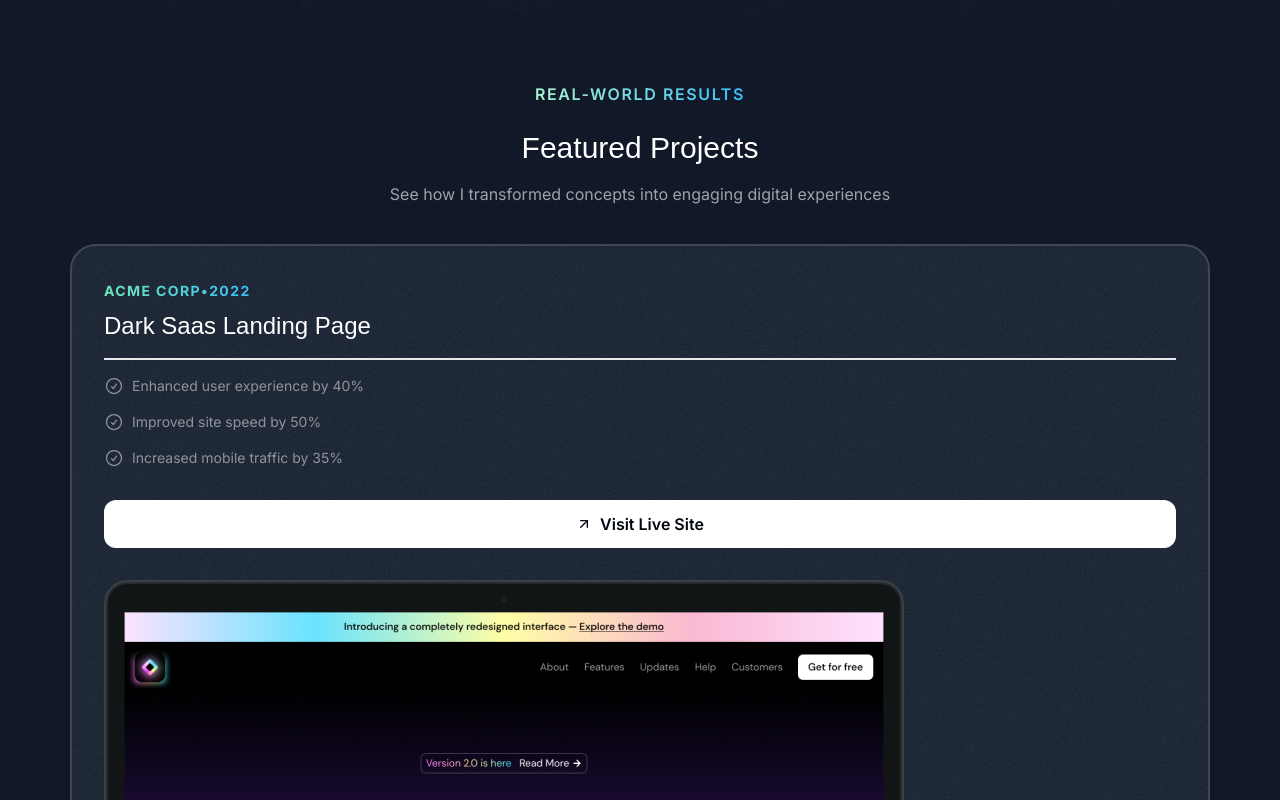
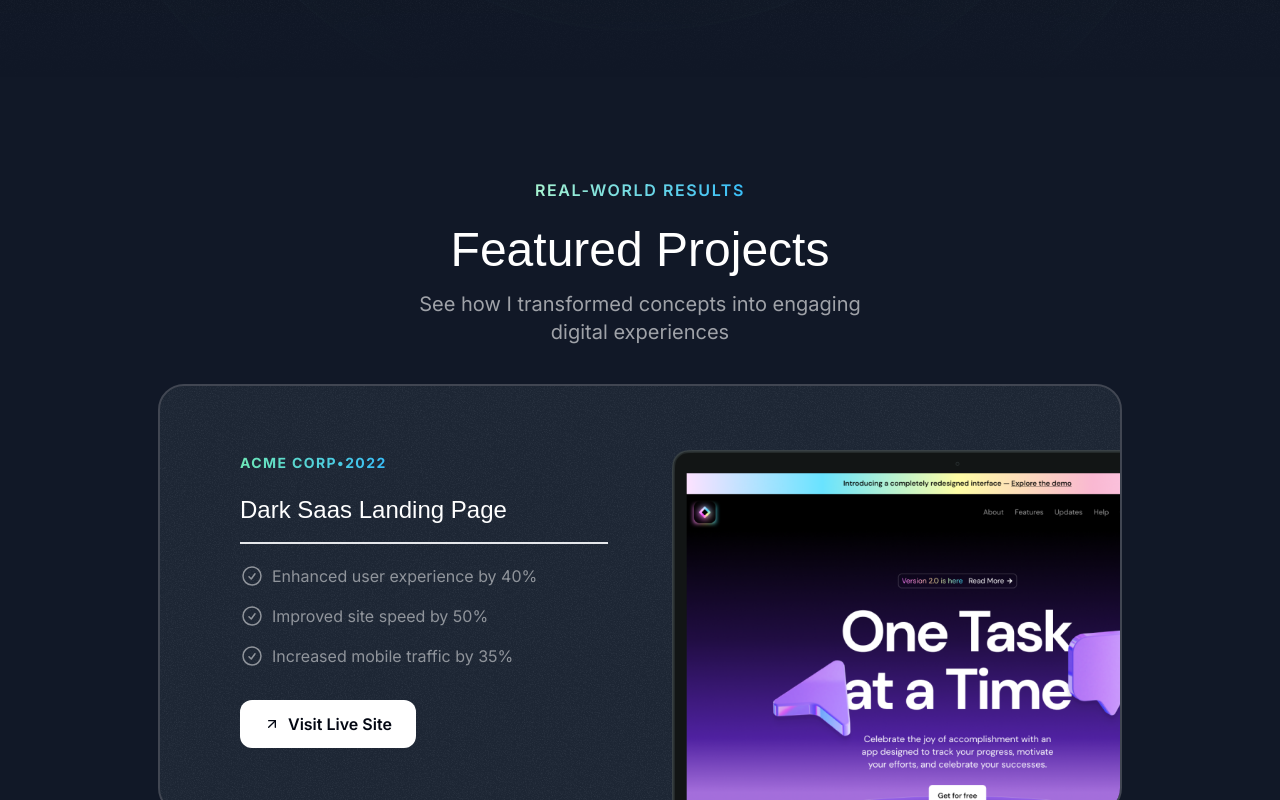
Before and after one commit to tanvirgeek/tanvirgeek-portfolio, a Next.js app: page / in a window 1280 px wide. Shown: the part 840-1640 px from the top of the page. Built offline with nearby package versions, Linux system fonts and the light colour scheme; a web font is replaced by a local one.

Commit message:
projects mobile and ipad

```diff
--- a/src/app/globals.css
+++ b/src/app/globals.css
@@ -11,3 +11,9 @@
     @apply absolute inset-0 border-2 top-1/2 left-1/2 -translate-x-1/2 -translate-y-1/2 rounded-full border-emerald-300/5 shadow-[0_0_80px_inset] shadow-emerald-300/5;
   }
 }
+
+@layer utilities {
+  .container {
+    @apply lg:max-w-5xl;
+  }
+}
--- a/src/sections/Projects.tsx
+++ b/src/sections/Projects.tsx
@@ -47,7 +47,7 @@ const portfolioProjects = [
 
 export const ProjectsSection = () => {
   return (
-    <section className="pb-16">
+    <section className="pb-16 lg:py-24">
       <div className="container">
         <div className="flex justify-center">
           <p className="uppercase font-semibold tracking-widest bg-gradient-to-r from-emerald-200 to-sky-400 text-transparent bg-clip-text">
@@ -55,52 +55,60 @@ export const ProjectsSection = () => {
           </p>
         </div>
 
-        <h2 className="font-serif text-3xl text-center mt-6">
+        <h2 className="font-serif text-3xl md:text-5xl text-center mt-6">
           Featured Projects
         </h2>
-        <p className="text-center text-white/60 mt-4">
+        <p className="text-center text-white/60 mt-4 md:text-lg lg:text-xl max-w-md mx-auto">
           See how I transformed concepts into engaging digital experiences
         </p>
         <div className="flex flex-col gap-20 mt-10">
           {portfolioProjects.map((project) => (
             <div
               key={project.title}
-              className="bg-gray-800 rounded-3xl relative z-0 overflow-hidden outline outline-2 outline-white/20 px-8 pt-8"
+              className="bg-gray-800 rounded-3xl relative z-0 overflow-hidden outline outline-2 outline-white/20 px-8 pt-8 md:pt-12 lg:pt-16 md:px-10 lg:px-20"
             >
               <div
                 className="absolute inset-0 -z-10 opacity-5"
                 style={{ backgroundImage: `url(${GrainImage.src})` }}
               ></div>
+              <div className="lg:grid lg:grid-cols-2 lg:gap-16">
+                <div className="lg:pb-16">
                   <div className="bg-gradient-to-r from-emerald-300 to-sky-400 inline-flex font-bold uppercase tracking-widest text-sm text-transparent bg-clip-text">
                     <span>{project.company}</span>
                     <span>&bull;</span>
                     <span>{project.year}</span>
                   </div>
-              <h3 className="font-serif text-2xl mt-2">{project.title}</h3>
+                  <h3 className="font-serif text-2xl mt-2 md:mt-5">
+                    {project.title}
+                  </h3>
                   <hr className="border-t-2 border-e-white/5 mt-4" />
-              <ul className="flex flex-col gap-4 mt-4">
+                  <ul className="flex flex-col gap-4 mt-4 md:mt-5">
                     {project.results.map((result) => (
                       <li
                         key={result.title}
-                    className="flex gap-2 text-sm text-white/50"
+                        className="flex gap-2 text-sm md:text-base text-white/50"
                       >
-                    <CheckCircleIcon className="size-5" />
+                        <CheckCircleIcon className="size-5 md:size-6" />
                         <span>{result.title}</span>
                       </li>
                     ))}
                   </ul>
 
                   <a href={project.link}>
-                <button className="bg-white text-gray-950 h-12 w-full rounded-xl font-semibold inline-flex items-center justify-center gap-2 mt-8">
+                    <button className="bg-white text-gray-950 h-12 w-full md:w-auto px-6 rounded-xl font-semibold inline-flex items-center justify-center gap-2 mt-8">
                       <ArrowUpRight className="size-4" />
                       <span>Visit Live Site</span>
                     </button>
                   </a>
+                </div>
+                <div className="relative">
                   <Image
                     src={project.image}
                     alt={project.title}
-                className="mt-8 -mb-4"
+                    className="mt-8 -mb-4 md:-mb-0 lg:mt-0 lg:absolute lg:h-full lg:w-auto lg:max-w-none"
                   />
+                </div>
+              </div>
             </div>
           ))}
         </div>
```
Lines whose indentation alone changed are shown as unchanged.
